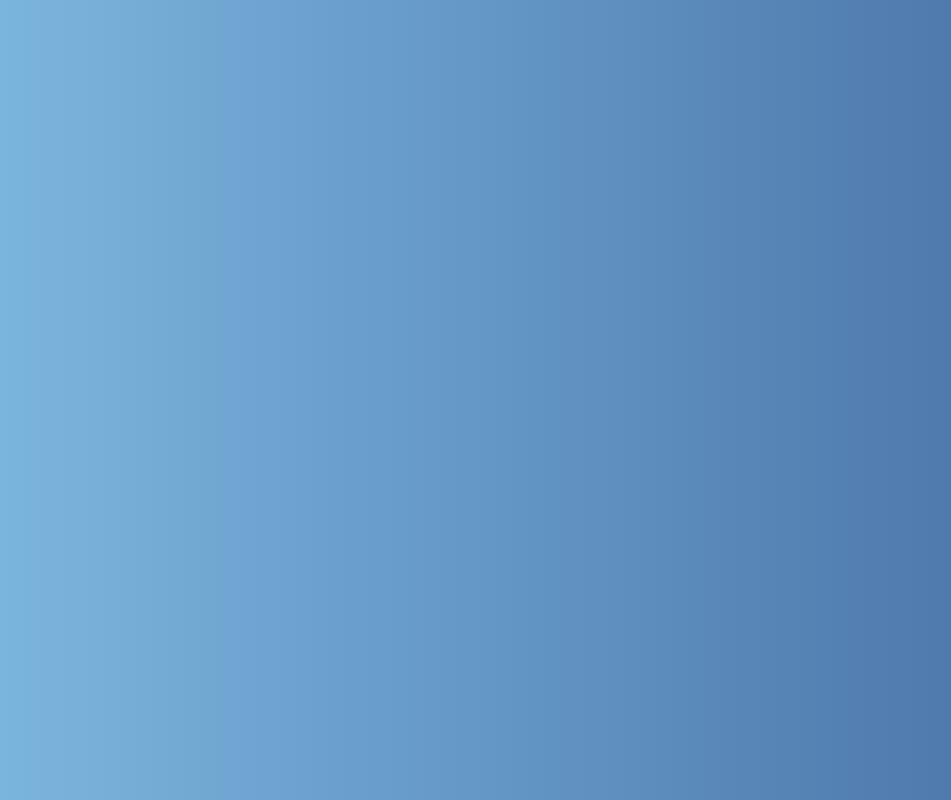
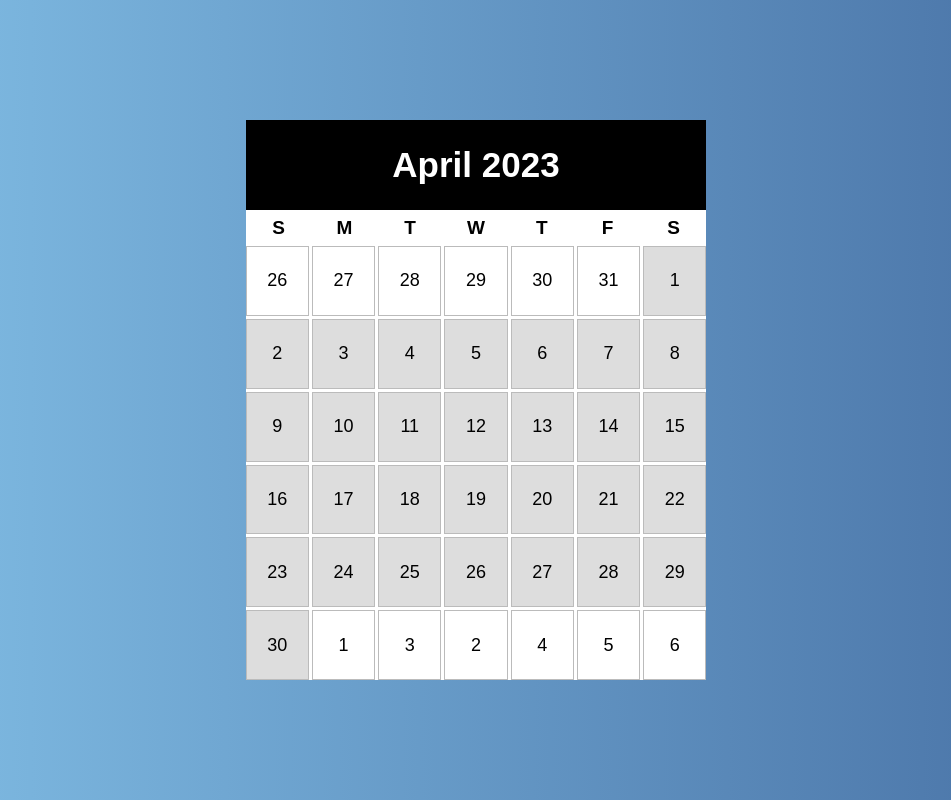
Before and after one commit to danielcn18/WM-Advanced-CSS-Layouts, a plain HTML site: page Grid Calender Layout/index.html in a window 1280 px wide. Shown: the whole page, without its empty margins (164-1115 px from the left). Drawn offline with Linux system fonts and the light colour scheme.

Commit message:
Updated 4.9.23

```diff
--- a/Grid Calender Layout/calender.css
+++ b/Grid Calender Layout/calender.css
@@ -1,3 +1,55 @@
 html{
     background-image: linear-gradient(to right, #82bfe6, #4770a4);
 }
+body{
+    margin: 0;
+    padding: 0;
+}
+#contain{
+    height: 70vh;
+    width: 36vw;
+    margin: 15vh auto 0 auto;
+    background-color: white;
+    display: grid;
+    grid-template-columns: repeat(7, 1fr);
+    grid-template-rows: 90px 36px repeat(6, 1fr);
+    text-align: center;
+    font-family: Arial, Helvetica, sans-serif;
+}
+.center{
+    display: flex;
+    align-items: center;
+    justify-content: center
+}
+.week-bold{
+    font-weight: bolder;
+    font-size: 19px;
+}
+#date-month-year{
+    grid-column: 1/8;
+    grid-row: 1/2;
+    background-color: black;
+    font-size: 35px;
+    font-weight: bold;
+}
+#date-month-year>p{
+    color: white;
+}
+.month-days{
+    grid-column: 1/8;
+    grid-row: 3/9;
+    display: grid;
+    grid-template-columns: repeat(7, 1fr);
+    grid-template-rows: repeat(6, 1fr);
+    grid-gap: 3px;
+}
+.month-days>div{
+    border: 1px solid rgb(187, 187, 187);
+    display: flex;
+    align-items: center;
+    justify-content: center;
+    font-size: 18px;
+}
+.current-month{
+    background-color: #dddddd;
+}
--- a/Grid Calender Layout/index.html
+++ b/Grid Calender Layout/index.html
@@ -8,6 +8,61 @@
     <link rel="stylesheet" href="./calender.css">
 </head>
 <body>
-
+    <div id="contain">
+        <div id="date-month-year" class="center">
+            <p>April 2023</p>
+        </div>
+        <div id="date-sunday" class="center week-bold">S</div>
+        <div id="date-monday" class="center week-bold">M</div>
+        <div id="date-tuesday" class="center week-bold">T</div>
+        <div id="date-wednesday" class="center week-bold">W</div>
+        <div id="date-thurday" class="center week-bold">T</div>
+        <div id="date-friday" class="center week-bold">F</div>
+        <div id="date-saturday" class="center week-bold">S</div>
+        <div class="month-days">
+            <div>26</div>
+            <div>27</div>
+            <div>28</div>
+            <div>29</div>
+            <div>30</div>
+            <div>31</div>
+            <div class="current-month">1</div>
+            <div class="current-month">2</div>
+            <div class="current-month">3</div>
+            <div class="current-month">4</div>
+            <div class="current-month">5</div>
+            <div class="current-month">6</div>
+            <div class="current-month">7</div>
+            <div class="current-month">8</div>
+            <div class="current-month">9</div>
+            <div class="current-month">10</div>
+            <div class="current-month">11</div>
+            <div class="current-month">12</div>
+            <div class="current-month">13</div>
+            <div class="current-month">14</div>
+            <div class="current-month">15</div>
+            <div class="current-month">16</div>
+            <div class="current-month">17</div>
+            <div class="current-month">18</div>
+            <div class="current-month">19</div>
+            <div class="current-month">20</div>
+            <div class="current-month">21</div>
+            <div class="current-month">22</div>
+            <div class="current-month">23</div>
+            <div class="current-month">24</div>
+            <div class="current-month">25</div>
+            <div class="current-month">26</div>
+            <div class="current-month">27</div>
+            <div class="current-month">28</div>
+            <div class="current-month">29</div>
+            <div class="current-month">30</div>
+            <div>1</div>
+            <div>3</div>
+            <div>2</div>
+            <div>4</div>
+            <div>5</div>
+            <div>6</div>
+        </div>
+    </div>
 </body>
 </html>
```
